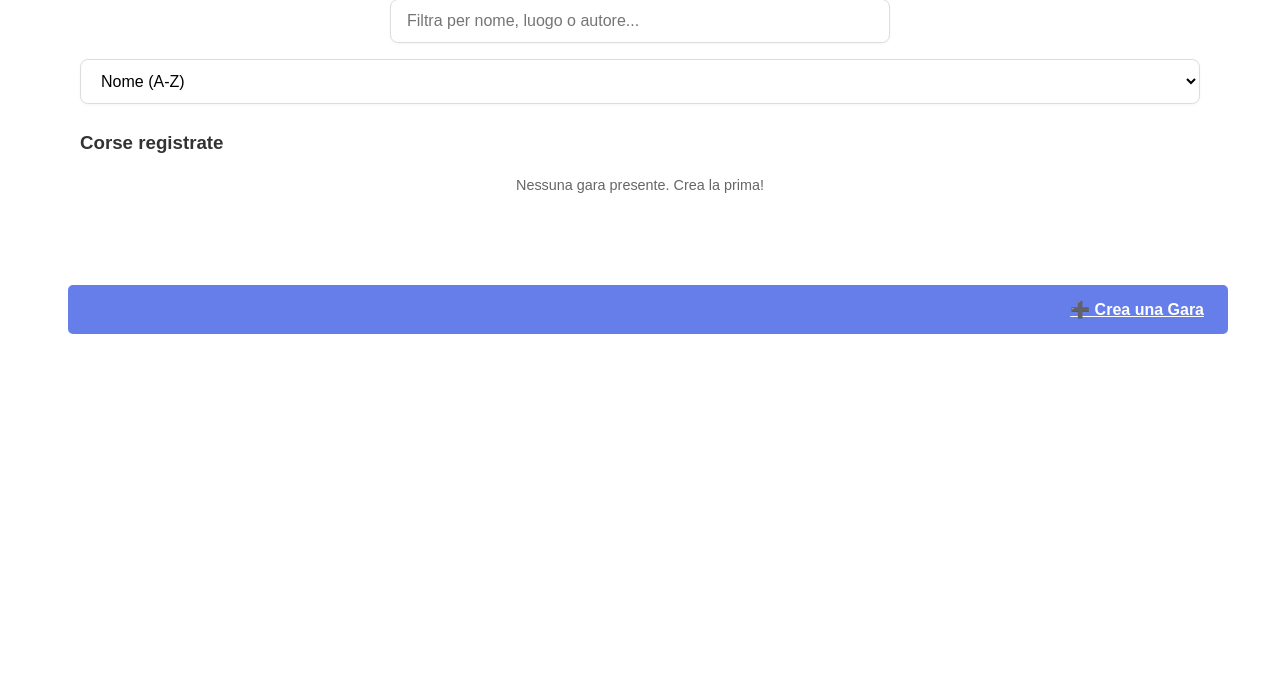
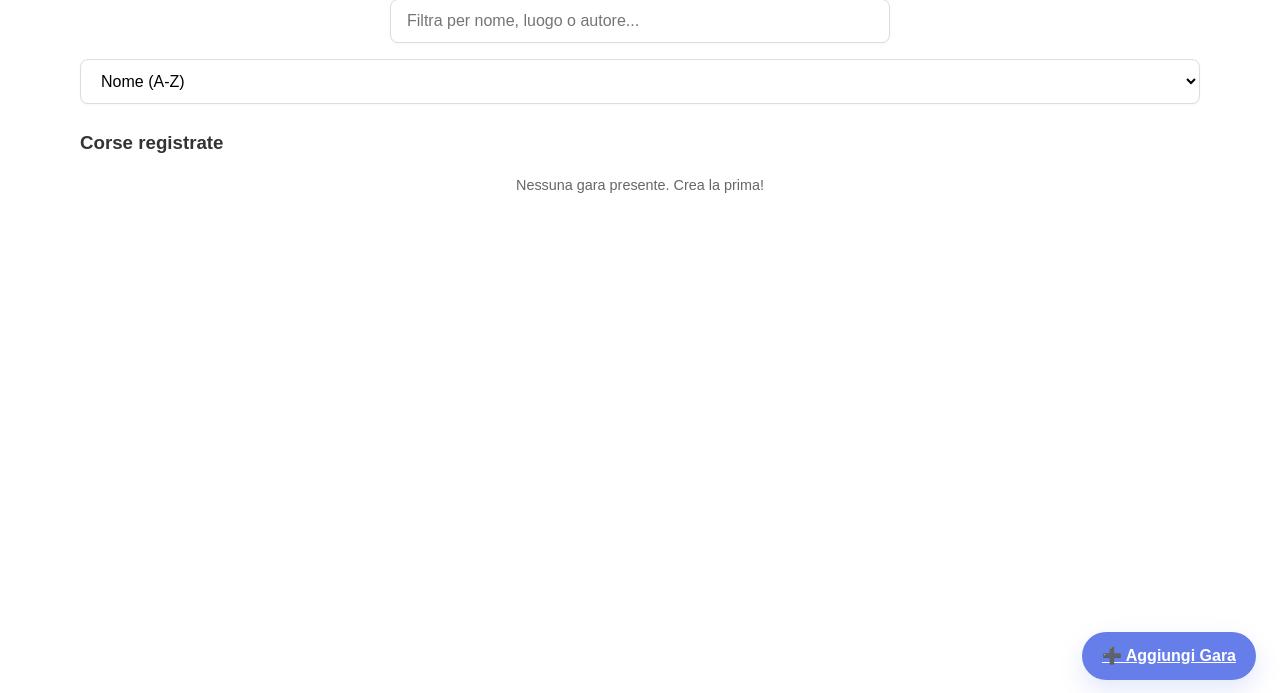
Before and after one commit to Chicco94/4_corse_podistiche, a Flask app: page / in a window 1280 px wide. Shown: the part 107-800 px from the top of the page. Run offline with Flask 3, Linux system fonts and the light colour scheme; the visitor is signed in with stand-in values (Sample User, id 1); data that the repository does not hold is empty; parts of the project's set-up code (start-up, migrations or seed data) failed here and were passed over.

Commit message:
Add floating create race button to index page for improved accessibility

```diff
--- a/app/static/css/style.css
+++ b/app/static/css/style.css
@@ -550,6 +550,31 @@ select:focus {
     margin-top: 2rem;
 }
 
+/* Floating create race button */
+.floating-create-race {
+    position: fixed;
+    right: 24px;
+    bottom: 24px;
+    z-index: 1000;
+}
+
+.btn-fab {
+    border-radius: 999px;
+    padding: 0.95rem 1.25rem;
+    box-shadow: 0 10px 24px rgba(102, 126, 234, 0.18);
+    transition: transform 0.2s ease, box-shadow 0.2s ease;
+}
+
+.btn-fab:hover {
+    transform: translateY(-2px);
+    box-shadow: 0 14px 28px rgba(102, 126, 234, 0.26);
+}
+
+.races-section {
+    margin: 2rem 0;
+    padding-bottom: 6rem;
+}
+
 /* Info Icons and Tooltips */
 .info-icon {
     cursor: pointer;
--- a/app/templates/index.html
+++ b/app/templates/index.html
@@ -43,14 +43,10 @@
     {% endif %}
 </section>
 
-<div class="hero hero-footer">
-    {% if user %}
-        <div class="hero-actions">
-            <a href="{{ url_for('main.create_race') }}" class="btn btn-primary">➕ Crea una Gara</a>
-        </div>
-    {% else %}
-        <p><a href="{{ url_for('main.login') }}">Accedi</a> per continuare</p>
-    {% endif %}
-</div>
+{% if user %}
+    <div class="floating-create-race">
+        <a href="{{ url_for('main.create_race') }}" class="btn btn-primary btn-fab">➕ Aggiungi Gara</a>
+    </div>
+{% endif %}
 
 {% endblock %}
```
